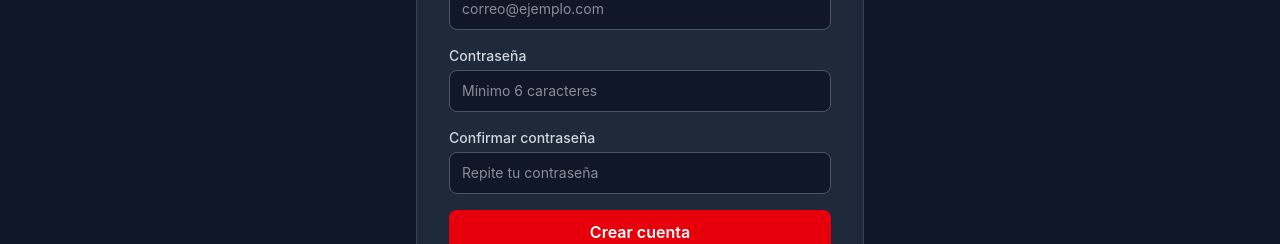
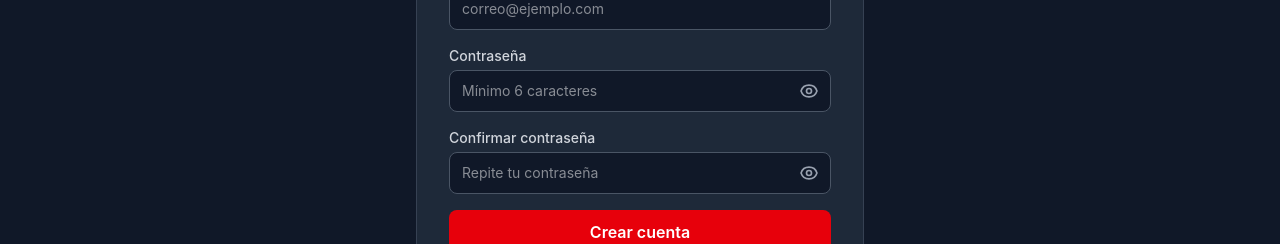
Before and after one commit to Ken-XJ1/VT-Ken, a React (Vite) app in the folder frontend/: page /registro in a window 1280 px wide. Shown: the part 382-626 px from the top of the page. Built offline with nearby package versions, Linux system fonts and the light colour scheme; no server answers.

Commit message:
fix: registro redirect a login, password toggle

```diff
--- a/frontend/src/pages/auth/Login.jsx
+++ b/frontend/src/pages/auth/Login.jsx
@@ -9,6 +9,7 @@
   const [form, setForm] = useState({ email: '', password: '' });
   const [error, setError] = useState('');
   const [loading, setLoading] = useState(false);
+  const [showPassword, setShowPassword] = useState(false);
 
   function handleChange(e) {
     setForm((f) => ({ ...f, [e.target.name]: e.target.value }));
@@ -63,17 +64,26 @@
               <label htmlFor="password" className="block text-sm font-medium text-gray-300 mb-1">
                 Contraseña
               </label>
+              <div className="relative">
                 <input
                   id="password"
                   name="password"
-                type="password"
+                  type={showPassword ? 'text' : 'password'}
                   required
                   autoComplete="current-password"
                   value={form.password}
                   onChange={handleChange}
-                className="w-full bg-gray-900 border border-gray-600 text-white rounded-lg px-3 py-2.5 text-sm focus:outline-none focus:border-red-500 transition-colors"
+                  className="w-full bg-gray-900 border border-gray-600 text-white rounded-lg px-3 py-2.5 pr-10 text-sm focus:outline-none focus:border-red-500 transition-colors"
                   placeholder="Tu contraseña"
                 />
+                <button
+                  type="button"
+                  onClick={() => setShowPassword(!showPassword)}
+                  className="absolute right-3 top-1/2 -translate-y-1/2 text-gray-400 hover:text-gray-300"
+                >
+                  {showPassword ? <EyeOffIcon /> : <EyeIcon />}
+                </button>
+              </div>
             </div>
             <button
               type="submit"
@@ -95,3 +105,20 @@
     </main>
   );
 }
+
+function EyeIcon() {
+  return (
+    <svg className="w-5 h-5" fill="none" viewBox="0 0 24 24" stroke="currentColor">
+      <path strokeLinecap="round" strokeLinejoin="round" strokeWidth={2} d="M15 12a3 3 0 11-6 0 3 3 0 016 0z" />
+      <path strokeLinecap="round" strokeLinejoin="round" strokeWidth={2} d="M2.458 12C3.732 7.943 7.523 5 12 5c4.478 0 8.268 2.943 9.542 7-1.274 4.057-5.064 7-9.542 7-4.477 0-8.268-2.943-9.542-7z" />
+    </svg>
+  );
+}
+
+function EyeOffIcon() {
+  return (
+    <svg className="w-5 h-5" fill="none" viewBox="0 0 24 24" stroke="currentColor">
+      <path strokeLinecap="round" strokeLinejoin="round" strokeWidth={2} d="M13.875 18.825A10.05 10.05 0 0112 19c-4.478 0-8.268-2.943-9.543-7a9.97 9.97 0 011.563-3.029m5.858.908a3 3 0 114.243 4.243M9.878 9.878l4.242 4.242M9.88 9.88l-3.29-3.29m7.532 7.532l3.29 3.29M3 3l3.59 3.59m0 0A9.953 9.953 0 0112 5c4.478 0 8.268 2.943 9.543 7a10.025 10.025 0 01-4.132 5.411m0 0L21 21" />
+    </svg>
+  );
+}
--- a/frontend/src/pages/auth/Registro.jsx
+++ b/frontend/src/pages/auth/Registro.jsx
@@ -1,14 +1,15 @@
 import { useState } from 'react';
 import { Link, useNavigate } from 'react-router-dom';
-import { useAuth } from '../../context/AuthContext';
 import { registro as apiRegistro } from '../../api/api';
 
 export default function Registro() {
-  const { login } = useAuth();
   const navigate = useNavigate();
   const [form, setForm] = useState({ nombre: '', email: '', password: '', confirmar: '' });
   const [error, setError] = useState('');
   const [loading, setLoading] = useState(false);
+  const [exito, setExito] = useState(false);
+  const [showPassword, setShowPassword] = useState(false);
+  const [showConfirmar, setShowConfirmar] = useState(false);
 
   function handleChange(e) {
     setForm((f) => ({ ...f, [e.target.name]: e.target.value }));
@@ -29,13 +30,15 @@
 
     setLoading(true);
     try {
-      const data = await apiRegistro({
+      await apiRegistro({
         nombre: form.nombre,
         email: form.email,
         password: form.password,
       });
-      login(data.token, data.user);
-      navigate('/dashboard', { replace: true });
+      setExito(true);
+      setTimeout(() => {
+        navigate('/login', { replace: true });
+      }, 2000);
     } catch (err) {
       setError(err.message);
     } finally {
@@ -53,6 +56,12 @@
           {error && (
             <div className="bg-red-900/30 border border-red-700 text-red-300 text-sm rounded-lg px-4 py-3 mb-4">
               {error}
+            </div>
+          )}
+
+          {exito && (
+            <div className="bg-green-900/30 border border-green-700 text-green-300 text-sm rounded-lg px-4 py-3 mb-4">
+              Cuenta creada exitosamente. Inicia sesión para continuar.
             </div>
           )}
 
@@ -93,40 +102,58 @@
               <label htmlFor="password" className="block text-sm font-medium text-gray-300 mb-1">
                 Contraseña
               </label>
+              <div className="relative">
                 <input
                   id="password"
                   name="password"
-                type="password"
+                  type={showPassword ? 'text' : 'password'}
                   required
                   autoComplete="new-password"
                   value={form.password}
                   onChange={handleChange}
-                className="w-full bg-gray-900 border border-gray-600 text-white rounded-lg px-3 py-2.5 text-sm focus:outline-none focus:border-red-500 transition-colors"
+                  className="w-full bg-gray-900 border border-gray-600 text-white rounded-lg px-3 py-2.5 pr-10 text-sm focus:outline-none focus:border-red-500 transition-colors"
                   placeholder="Mínimo 6 caracteres"
                 />
+                <button
+                  type="button"
+                  onClick={() => setShowPassword(!showPassword)}
+                  className="absolute right-3 top-1/2 -translate-y-1/2 text-gray-400 hover:text-gray-300"
+                >
+                  {showPassword ? <EyeOffIcon /> : <EyeIcon />}
+                </button>
+              </div>
             </div>
             <div>
               <label htmlFor="confirmar" className="block text-sm font-medium text-gray-300 mb-1">
                 Confirmar contraseña
               </label>
+              <div className="relative">
                 <input
                   id="confirmar"
                   name="confirmar"
-                type="password"
+                  type={showConfirmar ? 'text' : 'password'}
                   required
                   autoComplete="new-password"
                   value={form.confirmar}
                   onChange={handleChange}
-                className="w-full bg-gray-900 border border-gray-600 text-white rounded-lg px-3 py-2.5 text-sm focus:outline-none focus:border-red-500 transition-colors"
+                  className="w-full bg-gray-900 border border-gray-600 text-white rounded-lg px-3 py-2.5 pr-10 text-sm focus:outline-none focus:border-red-500 transition-colors"
                   placeholder="Repite tu contraseña"
                 />
+                <button
+                  type="button"
+                  onClick={() => setShowConfirmar(!showConfirmar)}
+                  className="absolute right-3 top-1/2 -translate-y-1/2 text-gray-400 hover:text-gray-300"
+                >
+                  {showConfirmar ? <EyeOffIcon /> : <EyeIcon />}
+                </button>
+              </div>
             </div>
             <button
               type="submit"
-              disabled={loading}
+              disabled={loading || exito}
               className="w-full bg-red-600 hover:bg-red-700 disabled:opacity-50 text-white font-semibold py-2.5 rounded-lg transition-colors"
             >
-              {loading ? 'Creando cuenta...' : 'Crear cuenta'}
+              {loading ? 'Creando cuenta...' : exito ? 'Redirigiendo...' : 'Crear cuenta'}
             </button>
           </form>
 
@@ -141,3 +168,20 @@
     </main>
   );
 }
+
+function EyeIcon() {
+  return (
+    <svg className="w-5 h-5" fill="none" viewBox="0 0 24 24" stroke="currentColor">
+      <path strokeLinecap="round" strokeLinejoin="round" strokeWidth={2} d="M15 12a3 3 0 11-6 0 3 3 0 016 0z" />
+      <path strokeLinecap="round" strokeLinejoin="round" strokeWidth={2} d="M2.458 12C3.732 7.943 7.523 5 12 5c4.478 0 8.268 2.943 9.542 7-1.274 4.057-5.064 7-9.542 7-4.477 0-8.268-2.943-9.542-7z" />
+    </svg>
+  );
+}
+
+function EyeOffIcon() {
+  return (
+    <svg className="w-5 h-5" fill="none" viewBox="0 0 24 24" stroke="currentColor">
+      <path strokeLinecap="round" strokeLinejoin="round" strokeWidth={2} d="M13.875 18.825A10.05 10.05 0 0112 19c-4.478 0-8.268-2.943-9.543-7a9.97 9.97 0 011.563-3.029m5.858.908a3 3 0 114.243 4.243M9.878 9.878l4.242 4.242M9.88 9.88l-3.29-3.29m7.532 7.532l3.29 3.29M3 3l3.59 3.59m0 0A9.953 9.953 0 0112 5c4.478 0 8.268 2.943 9.543 7a10.025 10.025 0 01-4.132 5.411m0 0L21 21" />
+    </svg>
+  );
+}
```
Lines whose indentation alone changed are shown as unchanged.
